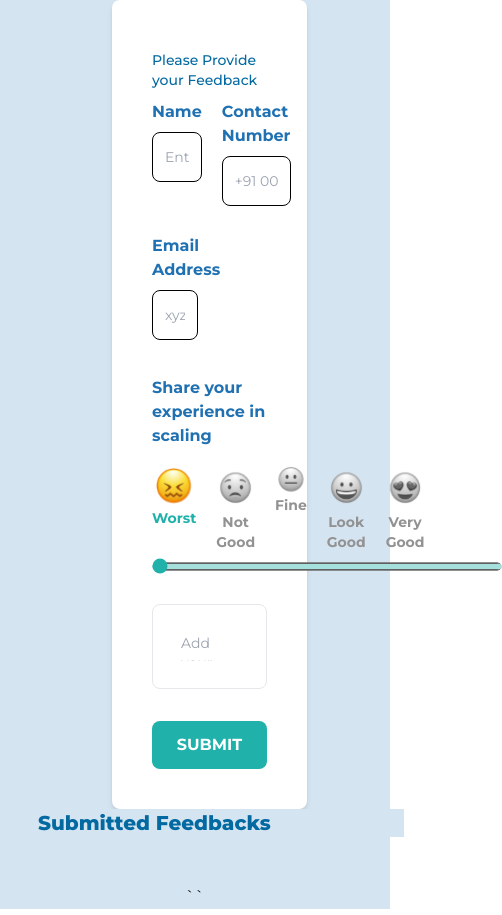
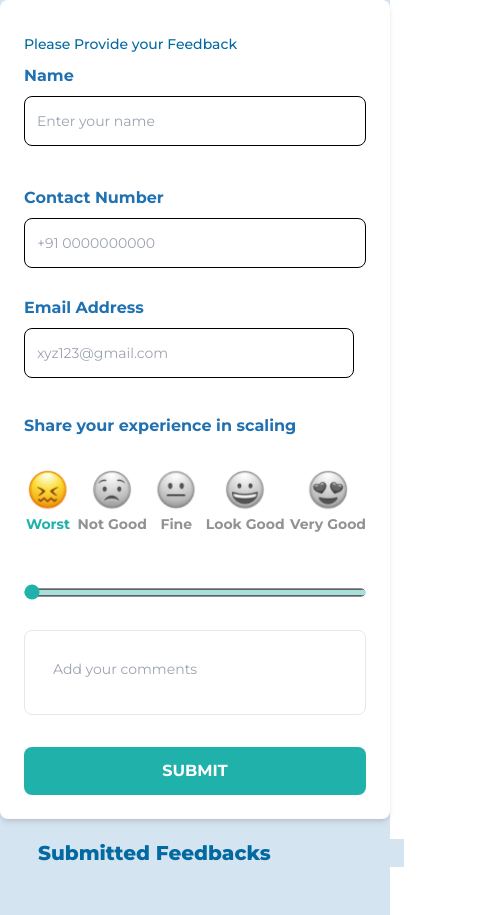
Before and after one commit to shehinthoombil/react-feedback-form, a React (Vite) app in the folder my-new-project/: page / in a window 390 px wide. Shown: the whole page, 502 px wide, since content can reach past the window. Built offline with nearby package versions, Linux system fonts and the light colour scheme.

Commit message:
deployed success

```diff
--- a/my-new-project/src/Container.jsx
+++ b/my-new-project/src/Container.jsx
@@ -80,10 +80,10 @@ function Component() {
     return (
         <div className='flex lg:flex-row flex-col items-center justify-center bg-[#D5E4F1] min-h-screen w-screen'>
 
-            <div className='h-auto p-10 max-w-md mx-auto bg-primary rounded-lg shadow-md w-1/2 ml-28'>
+            <div className='p-6 bg-primary rounded-lg shadow-md w-full lg:w-1/2 max-w-lg lg:max-w-md'>
                 <h5 className="gap-2.5 self-stretch py-2.5 max-w-full text-sm font-medium text-sky-700 w-[360px]">Please Provide your Feedback</h5>
                 <div className='space-y-2'>
-                    <div className='flex gap-5'>
+                    <div className='flex flex-col lg:flex-row gap-5'>
                         <div>
                             <InputField placeholder='Enter your name' label='Name' value={name} onChange={(e) => setName(e.target.value)} />
                             <p className="text-red-500 text-[12px] h-5">{errors.name}</p>
@@ -93,7 +93,7 @@ function Component() {
                             <p className="text-red-500 text-[12px] h-5">{errors.contact}</p>
                         </div>
                     </div>
-                    <div className='w-1/2 pr-3'>
+                    <div className='w-full md:w-1/2 pr-3'>
                         <InputField placeholder='xyz123@gmail.com' label='Email Address' value={email} onChange={(e) => setEmail(e.target.value)} />
                         <p className="text-red-500 text-[12px] h-5">{errors.email}</p>
                     </div>
@@ -102,7 +102,7 @@ function Component() {
                 <div>
                     <Slider mood={mood} setMood={setMood} />
                 </div>
-                <div className='w-full p-5 border rounded-lg focus:outline-none focus:ring-2 focus:ring-blue-500 focus:border-blue-500 mt-2'>
+                <div className='w-full p-5 border rounded-lg mt-2'>
                     <textarea
                         placeholder='Add your comments'
                         rows="1"
@@ -119,15 +119,15 @@ function Component() {
                     SUBMIT
                 </button>
             </div>
-            <div className='flex flex-col w-full ml-7 overflow-x-hidden'>
+            <div className='flex flex-col w-full ml-7 mt-5 lg:mt-0 lg:w-1/2 overflow-hidden'>
                 <h2 className='text-sky-700 font-extrabold ml-6 mb-2 text-xl bg-[#D5E4F1] sticky top-0 z-10'>Submitted Feedbacks</h2>
-    <div className='flex flex-col gap-5 max-h-[66vh] overflow-x-hidden overflow-y-scroll w-1/2 p-5 hide-scrollbar'>
+                <div className='flex flex-col gap-5 max-h-[66vh] overflow-y-auto p-5 scrollbar-hide'>
                     {feedbacks.map((feedback, index) => (
                         <UserComment key={index} feedback={feedback} />
                     ))}
                 </div>
             </div>
-        ``
+
 
 
         </div>
--- a/my-new-project/src/component.css
+++ b/my-new-project/src/component.css
@@ -1,14 +1,8 @@
-
-.hide-scrollbar::-webkit-scrollbar {
+.scrollbar-hide::-webkit-scrollbar {
     display: none;
 }
 
-
-.hide-scrollbar {
+.scrollbar-hide {
+    -ms-overflow-style: none;
     scrollbar-width: none;
 }
-
-
-.hide-scrollbar {
-    -ms-overflow-style: none;
-}
--- a/my-new-project/src/components/Slider.jsx
+++ b/my-new-project/src/components/Slider.jsx
@@ -39,40 +39,37 @@ function Slider({ mood, setMood }) {
     }
 
     return (
-        <div className='Slider'>
-            <div className='flex gap-5 text-sm py-5 font-bold text-textSecondary -mt-3'>
-                <div className={`${mood.image === "/images/Worst.svg" ? "" : 'filter grayscale'} text-center`}>
-                    <img src="/images/Worst.svg" alt="Worst" />
+        <div className='Slider w-full'>
+            <div className='flex justify-between items-center text-sm py-5 font-bold text-textSecondary'>
+                <div className={`${mood.image === "/images/Worst.svg" ? "" : 'filter grayscale'} flex flex-col items-center`}>
+                    <img src="/images/Worst.svg" alt="Worst" className="w-12 h-12" />
                     <p>Worst</p>
                 </div>
-                <div className={`${mood.image === "/images/Fine.svg" ? "" : 'filter grayscale'} text-center`}>
+                <div className={`${mood.image === "/images/Fine.svg" ? "" : 'filter grayscale'} flex flex-col items-center`}>
                     <img src="/images/Fine.svg" alt="Not Good" className="w-12 h-12" />
                     <p>Not Good</p>
                 </div>
-                <div className={`${mood.image === "/images/Neutral.svg" ? "" : 'filter grayscale'} text-center`}>
-                    <img src="/images/Neutral.svg" alt="Fine" />
+                <div className={`${mood.image === "/images/Neutral.svg" ? "" : 'filter grayscale'} flex flex-col items-center`}>
+                    <img src="/images/Neutral.svg" alt="Fine" className="w-12 h-12" />
                     <p>Fine</p>
                 </div>
-                <div className={`${mood.image === "/images/Good.svg" ? "" : 'filter grayscale'} text-center`}>
+                <div className={`${mood.image === "/images/Good.svg" ? "" : 'filter grayscale'} flex flex-col items-center`}>
                     <img src="/images/Good.svg" alt="Look Good" className="w-12 h-12" />
                     <p>Look Good</p>
                 </div>
-                <div className={`${mood.image === "/images/Loveit.svg" ? "" : 'filter grayscale'} text-center`}>
+                <div className={`${mood.image === "/images/Loveit.svg" ? "" : 'filter grayscale'} flex flex-col items-center`}>
                     <img src="/images/Loveit.svg" alt="Very Good" className="w-12 h-12" />
                     <p>Very Good</p>
                 </div>
             </div>
 
-            <input className='w-[350px] py-5 accent-textSecondary bg-white -mt-7 custom-slider'
+            <input className='w-full py-5 accent-textSecondary bg-white mt-4 custom-slider mx-auto'
                 type="range"
                 list="tickmarks"
                 min="0"
                 max="100"
                 value={sliderValue}
                 onChange={handleChange} />
-
-
-
         </div>
     )
 }
--- a/my-new-project/src/components/UserComment.jsx
+++ b/my-new-project/src/components/UserComment.jsx
@@ -2,7 +2,7 @@ import React from 'react'
 
 function UserComment({ feedback }) {
     return (
-        <div className='flex justify-between items-center  min-h-[100px] w-[410px] bg-white px-6 rounded-lg shadow-lg mr-60'>
+        <div className='flex justify-between items-center min-h-[100px] w-full lg:w-[410px] bg-white px-6 rounded-lg shadow-lg'>
             <div>
                 <p className='text-text font-bold mt-6'> {feedback.comments}</p>
                 <h2 className='text-sm text-text  mt-1'>{feedback.name}</h2>
```
Lines whose indentation alone changed are shown as unchanged.
